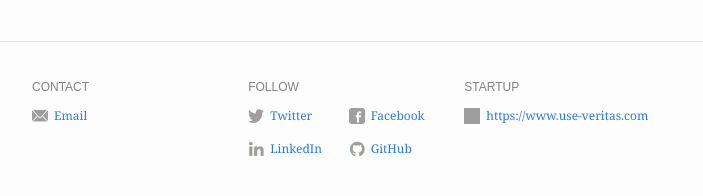
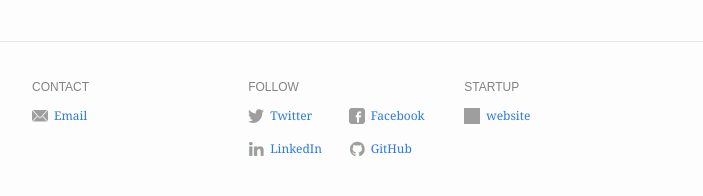
Before and after one commit to eliottvincent/bay, a Jekyll site: the page built from index.md, in a window 1280 px wide. Shown: the part 492-688 px from the top of the page, without its empty margins (288-991 px from the left). Built offline with Jekyll 4.4.1, drawn with Linux system fonts in a browser that asks for light colours; some of the changed lines change nothing that is shown.

Commit message:
Update _config.yml

```diff
--- a/_config.yml
+++ b/_config.yml
@@ -38,7 +38,7 @@ footer:
   startup:
     - type: website
       name: website
-      value: https://www.use-veritas.com
+      link: https://www.use-veritas.com
 
 # Build settings
 markdown: kramdown
```
